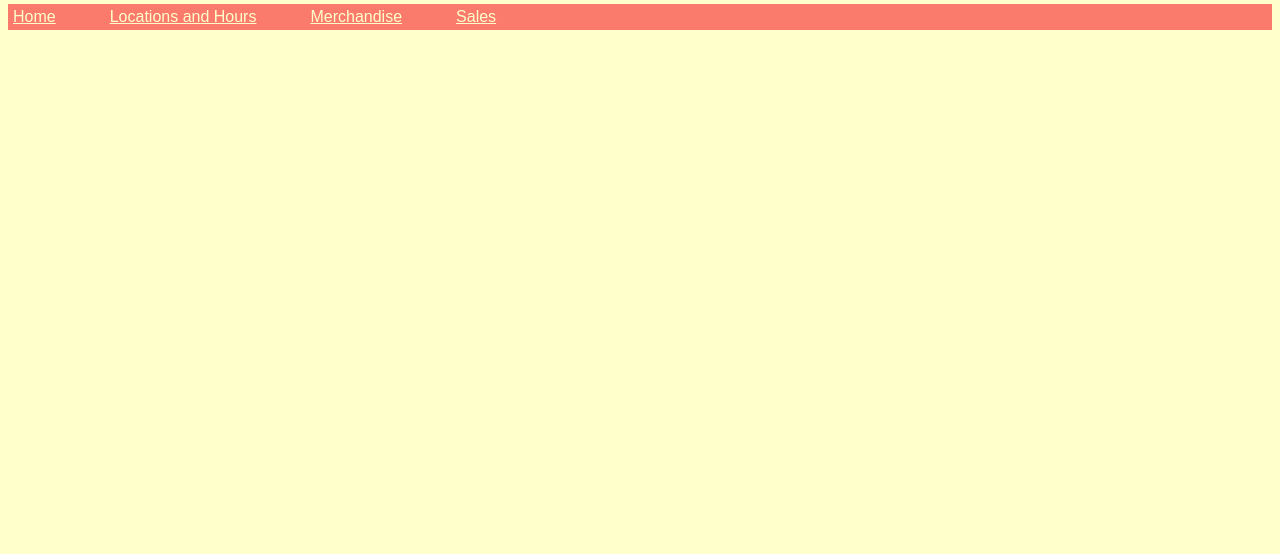
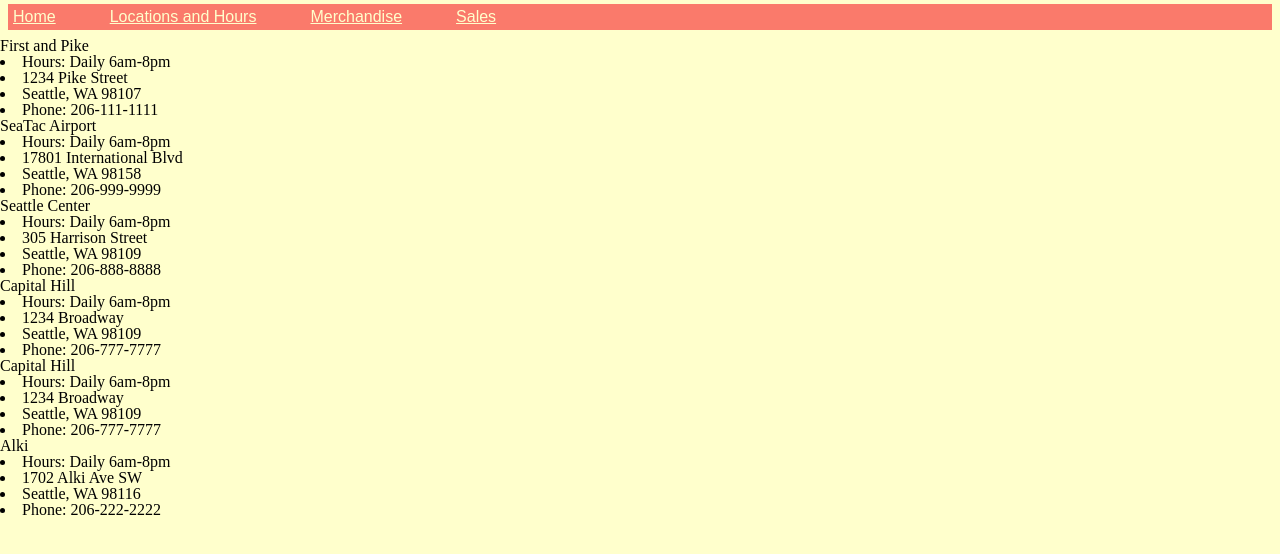
Before and after one commit to jbach197/Cookie-Stand, a plain HTML site: page locations.html in a window 1280 px wide. Shown: the part 44-598 px from the top of the page. Drawn offline with Linux system fonts and the light colour scheme; a web font is replaced by a local one.

Commit message:
added location info

```diff
--- a/locations.html
+++ b/locations.html
@@ -14,11 +14,65 @@
         <ul>
            <li><a href="index.html">Home</a></li>
            <li><a href="locations.html">Locations and Hours</a></li>
-           <li><a href="merch.html">Merchandise</a></li>
+           <li><a href="store.html">Merchandise</a></li>
            <li><a href="sales.html">Sales</a></li>
         </ul>
       </nav>
         </div>
     </div>
+
+  <div id="pike">
+    <ul>First and Pike</ul>
+      <li>Hours: Daily 6am-8pm</li>
+      <li>1234 Pike Street</li>
+      <li>Seattle, WA 98107</li>
+      <li>Phone: 206-111-1111</li>
+    </ul>
+  </div>
+
+  <div id="sea">
+      <ul>SeaTac Airport</ul>
+        <li>Hours: Daily 6am-8pm</li>
+        <li>17801 International Blvd</li>
+        <li>Seattle, WA 98158</li>
+        <li>Phone: 206-999-9999</li>
+      </ul>
+    </div>
+
+    <div id="sea-cent">
+       <ul>Seattle Center</ul>
+         <li>Hours: Daily 6am-8pm</li>
+         <li>305 Harrison Street</li>
+        <li>Seattle, WA 98109</li>
+        <li>Phone: 206-888-8888</li>
+      </ul>
+     </div>
+
+    <div id="capital">
+      <ul>Capital Hill</ul>
+        <li>Hours: Daily 6am-8pm</li>
+        <li>1234 Broadway</li>
+        <li>Seattle, WA 98109</li>
+        <li>Phone: 206-777-7777</li>
+      </ul>
+    </div>
+
+    <div id="capital">
+      <ul>Capital Hill</ul>
+        <li>Hours: Daily 6am-8pm</li>
+        <li>1234 Broadway</li>
+        <li>Seattle, WA 98109</li>
+        <li>Phone: 206-777-7777</li>
+      </ul>
+     </div>
+
+     <div id="alki">
+        <ul>Alki</ul>
+          <li>Hours: Daily 6am-8pm</li>
+          <li>1702 Alki Ave SW</li>
+          <li>Seattle, WA 98116</li>
+          <li>Phone: 206-222-2222</li>
+        </ul>
+       </div>
   </Body>
 </html>
```
Also changed, not shown: index.html (+1 -1 lines), sales.html (+1 -1 lines), store.html (renamed from merch.html, +1 -1 lines).
